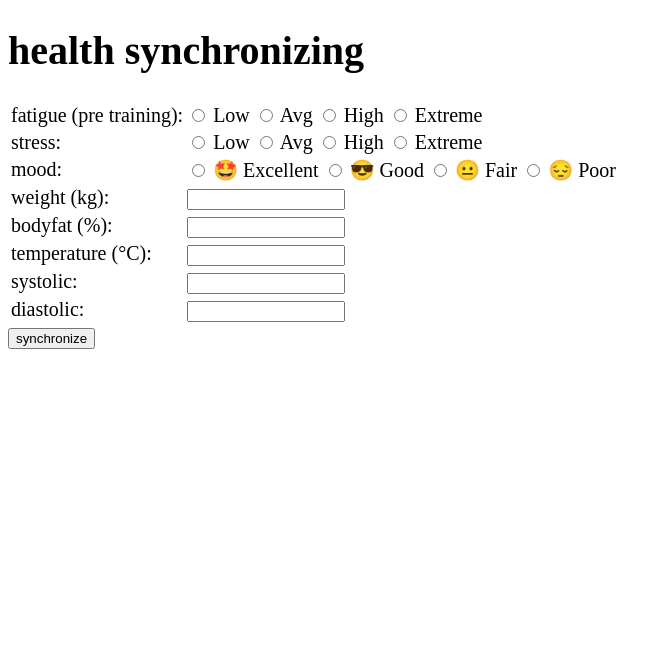
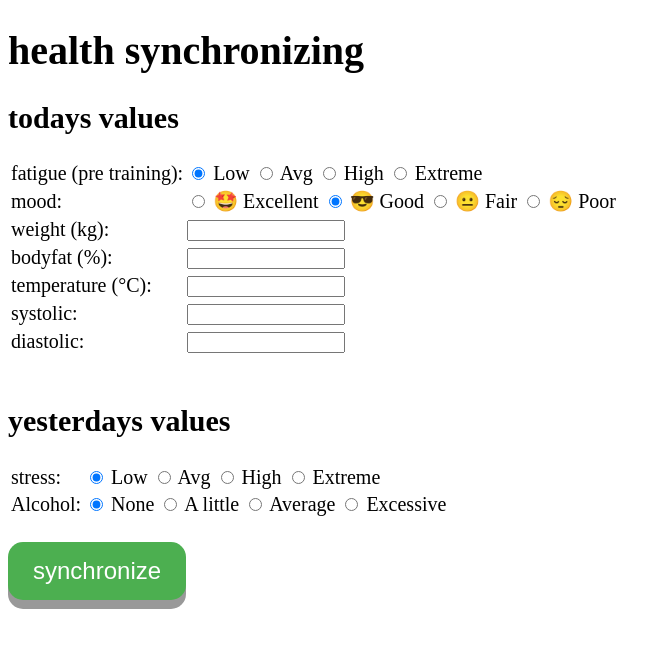
Before and after one commit to Tronje-the-Falconer/multiplatform-health-sync, a PHP site: page /main.php in a window 1280 px wide. Shown: the top 648 px of the page, without its empty margins (0-671 px from the left). Run offline with PHP 8.4, Linux system fonts and the light colour scheme.

Commit message:
Add files via upload

```diff
--- a/var/www/html/main.php
+++ b/var/www/html/main.php
@@ -8,16 +8,41 @@
     <style>
         body {
           font-size: 20px;
+          align: center;
+        }
+
+        .button {
+          display: inline-block;
+          padding: 15px 25px;
+          font-size: 24px;
+          cursor: pointer;
+          text-align: center;
+          text-decoration: none;
+          outline: none;
+          color: #fff;
+          background-color: #4CAF50;
+          border: none;
+          border-radius: 15px;
+          box-shadow: 0 9px #999;
+        }
+
+        .button:hover {background-color: #3e8e41}
+
+        .button:active {
+          background-color: #3e8e41;
+          box-shadow: 0 5px #666;
+          transform: translateY(4px);
         }
     </style>
     <body>
         <h1>health synchronizing </h1>
+        <h2> todays values </h2>
         <form  action="/synchronize.php" method="post" name="healthsata">
             <table>
                 <tr>
                     <td>fatigue (pre training): </td>
                     <td>
-                        <input type="radio" id="fatigue1" value=1 name="fatigue">
+                        <input type="radio" id="fatigue1" value=1 name="fatigue" checked>
                             <label for="fatigue1" >Low</label>
                         <input type="radio" id="fatigue2" value=2 name="fatigue">
                             <label for="fatigue2" >Avg</label>
@@ -27,23 +52,11 @@
                             <label for="fatigue4" >Extreme</label>
                     </td>
                 </tr></tr>
-                    <td>stress: </td>
-                    <td>
-                        <input type="radio" id="stress1" value=1 name="stress">
-                            <label for="stress1" >Low</label>
-                        <input type="radio" id="stress2" value=2 name="stress">
-                            <label for="stress2" >Avg</label>
-                        <input type="radio" id="stress3" value=3 name="stress">
-                            <label for="stress3" >High</label>
-                        <input type="radio" id="stress4" value=4 name="stress">
-                            <label for="stress4" >Extreme</label>
-                    </td>
-                </tr></tr>
                 <td>mood: </td>
                     <td>
                         <input type="radio" id="mood1" value=1 name="mood">
                             <label for="mood1" >&#129321; Excellent</label>
-                    <input type="radio" id="mood2" value=2 name="mood">
+                        <input type="radio" id="mood2" value=2 name="mood" checked>
                             <label for="mood2" >&#128526; Good</label>
                         <input type="radio" id="mood3" value=3 name="mood">
                             <label for="mood3" >&#128528; Fair</label>
@@ -67,7 +80,38 @@
                         <td><input type="number" style="width: 35%;" min="0" max="500" name="diastolic"></td>
                 </tr>
                 </table>
-            <button class="art-button" name="synchronize"  value="synchronize" onclick="return confirm("attention: sync all values")>synchronize</button>
+                </br>
+
+                <h2> yesterdays values </h2>
+                <table>
+                <tr>
+                    <td>stress: </td>
+                    <td>
+                        <input type="radio" id="stress1" value=1 name="stress" checked>
+                            <label for="stress1" >Low</label>
+                        <input type="radio" id="stress2" value=2 name="stress">
+                            <label for="stress2" >Avg</label>
+                        <input type="radio" id="stress3" value=3 name="stress">
+                            <label for="stress3" >High</label>
+                        <input type="radio" id="stress4" value=4 name="stress">
+                            <label for="stress4" >Extreme</label>
+                    </td>
+                </tr></tr>
+                    <td>Alcohol: </td>
+                    <td>
+                    <input type="radio" id="alcohol0" value=0 name="alcohol" checked>
+                        <label for="alcohol0" >None</label>
+                    <input type="radio" id="alcohol1" value=1 name="alcohol">
+                        <label for="alcohol1" >A little</label>
+                    <input type="radio" id="alcohol2" value=2 name="alcohol">
+                        <label for="alcohol2" >Average</label>
+                    <input type="radio" id="alcohol3" value=3 name="alcohol">
+                        <label for="alcohol3" >Excessive</label>
+                    </td>
+                </tr>
+            </table>
+            </br>
+            <button name="synchronize" class="button"  value="synchronize">synchronize</button>
         </form>
     </body>
 </html>
```
Also changed, not shown: var/www/html/synchronize.php (+15 -14 lines). Lines whose indentation alone changed are shown as unchanged.
